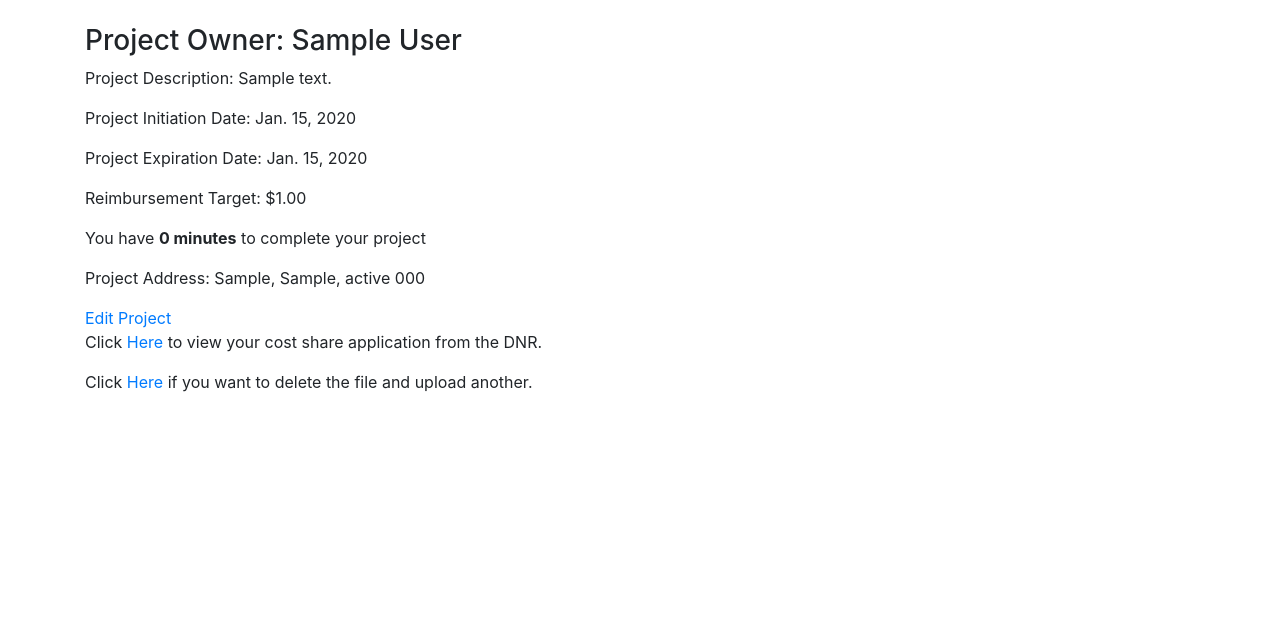
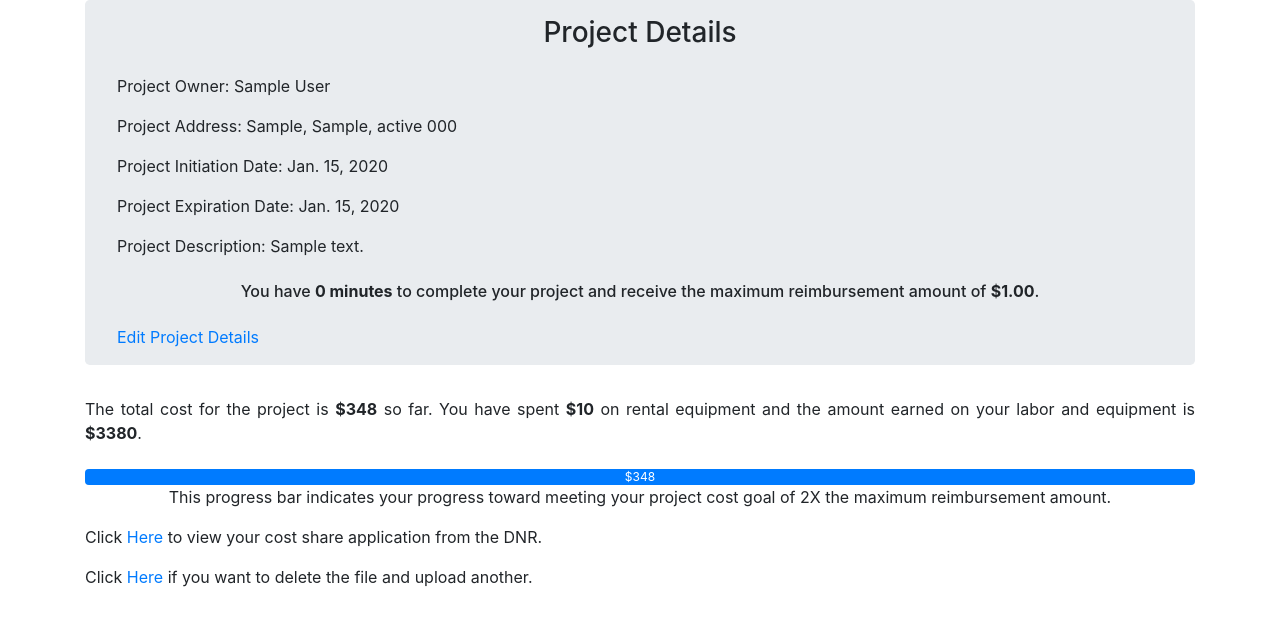
Before and after one commit to nistalb/DNR, a Django app: page /landing/ in a window 1280 px wide. Shown: the part 60-686 px from the top of the page. Run offline with Django 3.2, Linux system fonts and the light colour scheme; a user stored in the database is signed in; tables that the repository leaves empty hold one stand-in row (values such as "Sample post"); some libraries are stand-ins or nearby versions.

Commit message:
adds progress bar to summary page and adds summary data

```diff
--- a/main_app/templates/base.html
+++ b/main_app/templates/base.html
@@ -55,7 +55,7 @@
         $(document).ready(function() {
             $('.datepicker').datepicker({
                 format: 'yyyy-mm-dd',
-                startDate: '-3d',
+                startDate: '-3m',
                 todayHighlight: 'True'
             });
         });
--- a/main_app/templates/labor/create.html
+++ b/main_app/templates/labor/create.html
@@ -6,7 +6,7 @@
     <div class="form">
         <form action="{% url 'labor_create' %}" method="POST">
             {% csrf_token %}
-            <h2 class='row justify-content-center mt-4'>Add Labor</h2>
+            <h2 class='text-center mt-4'>Add Labor</h2>
 
             <div class="form-row">
                 <div class="form-group col-md-6">
@@ -30,7 +30,7 @@
             </div>
 
             {% buttons %}
-                <div class="row justify-content-center">
+                <div class="text-center">
                     <input class='btn btn-primary' type="submit" value='Add'>
                 </div>
             {% endbuttons %}
@@ -38,7 +38,7 @@
     </div>
     <hr>
     <div>
-        <h2 class="row justify-content-center mt-5">Labor Log</h2>
+        <h2 class="text-center mt-5">Labor Log</h2>
         <table class="table table-bordered">
             <thead>
                 <th>Date</th>
--- a/main_app/templates/labor/edit.html
+++ b/main_app/templates/labor/edit.html
@@ -4,7 +4,7 @@
 {% block content %}
 
 <div  class="container edit_form">
-    <h2 class='row justify-content-center mt-4'>Edit Labor Entry</h2>
+    <h2 class='text-center mt-4'>Edit Labor Entry</h2>
 
     <form action="{% url 'labor_edit' labor.id %}" method="POST">
         {% csrf_token %}
@@ -16,7 +16,7 @@
         {% endfor %}
 
         {% buttons%}
-            <div class='row justify-content-center'>
+            <div class='text-center'>
                 <input class="btn btn-primary mx-1" type="submit" value="Submit">
                 <a class="btn btn-secondary mx-1" href="{% url 'labor_create' %}">Cancel</a>
             </div>
--- a/main_app/templates/landing.html
+++ b/main_app/templates/landing.html
@@ -4,18 +4,31 @@
 {% block content %}
 
 <div id="content" class="container">
-    <div class='mt-4'>
-        <h3>Project Owner: {{ user.first_name|capfirst }} {{user.last_name|capfirst}}</h3>
-        <p>Project Description: {{ project.description }} </p>
-        <p>Project Initiation Date: {{ project.date }}</p>
-        <p>Project Expiration Date: {{ project.expiration_date }}</p>
-        <p>Reimbursement Target: ${{ project.reimbursement }}</p>
-        <p>You have <strong>{{project.expiration_date|timeuntil}}</strong> to complete your project</p>
+    <div class="jumbotron py-3">
+        <div >
+            <h3 class='text-center mb-4'>Project Details</h3>
+            <p >Project Owner: {{ user.first_name|capfirst }} {{user.last_name|capfirst}}</p>
+            <p>Project Address: {{ project.street }}, {{ project.city }}, {{ project.state }} {{ project.zip_code }}</p>
+            <p>Project Initiation Date: {{ project.date }}</p>
+            <p>Project Expiration Date: {{ project.expiration_date }}</p>
+            <p>Project Description: {{ project.description }} </p>
+            <p class='h6 my-4 text-center'>You have <strong>{{project.expiration_date|timeuntil}}</strong> to complete your project and receive the maximum reimbursement amount of <strong>${{ project.reimbursement }}</strong>.</p>
+
+            <a href="{% url 'project_edit' pk=project.pk %}">Edit Project Details</a>
+        </div>
     </div>
-    <div>
-        <p>Project Address: {{ project.street }}, {{ project.city }}, {{ project.state }} {{ project.zip_code }}</p>
-        <a href="{% url 'project_edit' pk=project.pk %}">Edit Project</a>
+
+
+
+    <p class='text-justify'>The total cost for the project is <strong>${{total_cost}}</strong> so far.  You have spent <strong>${{rental_sum}}</strong> on rental equipment and the amount earned on your labor and equipment is <strong>${{labor_cost}}0</strong>.</p>
+
+    <div class="progress mt-4">
+        <div class="progress-bar" role='progressbar' style='width: {{completion}}%' aria-valuenow='24' aria-valuemin='0' aria-valuemax='100'>${{total_cost}}</div>
     </div>
+    <div class="text-center">
+        <p>This progress bar indicates your progress toward meeting your project cost goal of 2X the maximum reimbursement amount.</p>
+    </div>
+
 
     {% for pdf in pdf %}
         <p>Click <span><a href="{{pdf.url}}">Here</a></span> to view your cost share application from the DNR.</p>
@@ -35,6 +48,8 @@
             </form>
         </div>
     {% endfor %}
+
 </div>
 
+
 {% endblock %}
--- a/main_app/templates/register/edit.html
+++ b/main_app/templates/register/edit.html
@@ -4,7 +4,7 @@
 {% block content%}
 
 <div class="container edit_form">
-    <h2 class='row justify-content-center mt-4'>Edit User Information</h2>
+    <h2 class='text-center mt-4'>Edit User Information</h2>
 
     <form method="POST">
         {% csrf_token %}
@@ -27,7 +27,7 @@
         </div>
 
         {% buttons %}
-            <div class="row justify-content-center">
+            <div class="text-center">
                 <input class="btn btn-primary mx-1" type="submit" value="Update">
                 <a class="btn btn-secondary mx-1" href="{% url 'landing' %}">Cancel</a>
             </div>
--- a/main_app/templates/register/login.html
+++ b/main_app/templates/register/login.html
@@ -3,18 +3,18 @@
 
 {% block content %}
     <div class="container edit_form">
-        <h1 class='row justify-content-center mt-4'>Log In</h1>
+        <h1 class='text-center mt-4'>Log In</h1>
         <form class='form' method="POST">
             {% csrf_token %}
             {% bootstrap_form form %}
             {% buttons %}
-                <div class='row justify-content-center'>
+                <div class='text-center'>
                     <button type='submit' class='btn btn-primary'>Login</button>
                 </div>
             {% endbuttons %}
         </form>
         <hr class='mt-4 mb-3'>
-        <p class='row justify-content-center'>Not a member yet?<span>
+        <p class='text-center'>Not a member yet?<span>
             <a href="{% url 'register' %}">&nbsp Register</a>
         </span></p>
     </div>
--- a/main_app/templates/register/register.html
+++ b/main_app/templates/register/register.html
@@ -4,7 +4,7 @@
 {% block content %}
 
 <div class="container edit_form">
-    <h2 class='row justify-content-center mt-4'>Regstration Form</h2>
+    <h2 class='text-center mt-4'>Regstration Form</h2>
     <form class='form' method="POST">
         {% csrf_token %}
 
@@ -35,7 +35,7 @@
         </div>
 
         {% buttons %}
-            <div class="row justify-content-center">
+            <div class="text-center">
                 <button class="btn btn-primary" type="submit">Register</button>
             </div>
         {% endbuttons %}
--- a/main_app/templates/rental/create.html
+++ b/main_app/templates/rental/create.html
@@ -5,7 +5,7 @@
 
 <div class="container">
     <div class="form">
-        <h2 class='row justify-content-center mt-4'>Add Rental Equipment</h2>
+        <h2 class='text-center mt-4'>Add Rental Equipment</h2>
         <form action="{% url 'rental_create' %}" method="POST">
             {% csrf_token %}
 
@@ -28,7 +28,7 @@
             </div>
 
             {% buttons %}
-            <div class="row justify-content-center">
+            <div class="text-center">
                 <input class="btn btn-primary mx-1" type="submit" value="Add">
             </div>
             {% endbuttons %}
@@ -36,7 +36,7 @@
     </div>
     <hr>
     <div class="form">
-        <h2 class="row justify-content-center mt-5">Rental Log</h2>
+        <h2 class="text-center mt-5">Rental Log</h2>
         <table class="table table-bordered">
             <thead>
                 <th>Equipment</th>
--- a/main_app/templates/rental/edit.html
+++ b/main_app/templates/rental/edit.html
@@ -4,7 +4,7 @@
 {% block content %}
 
 <div class="container edit_form">
-    <h2 class='row justify-content-center mt-4'>Edit Rental Entry</h2>
+    <h2 class='text-center mt-4'>Edit Rental Entry</h2>
 
     <form method="POST">
         {% csrf_token %}
@@ -16,7 +16,7 @@
         {% endfor %}
 
         {% buttons %}
-        <div class='row justify-content-center'>
+        <div class='text-center'>
             <input class="btn btn-primary mx-1" type="submit" value="Submit">
             <a class="btn btn-secondary mx-1" href="{% url 'rental_create' %}">Cancel</a>
         </div>
--- a/main_app/views.py
+++ b/main_app/views.py
@@ -44,10 +44,22 @@ def landing(request):
     if request.user.id in Project.objects.values_list('owner_id', flat=True):
         user = User.objects.get(id=request.user.id)
         project = Project.objects.get(owner_id=request.user.id)
-        rental_sum = Rental.objects.filter(project_id=project.id).aggregate(Sum('cost'))['cost__sum']
         pdf = project.pdf_set.all()
         pdf_form = PdfForm()
-        context = {'user': user, 'project': project, 'rental_sum': rental_sum, 'pdf_form': pdf_form, 'pdf': pdf}
+
+        # summary costs
+        rental_sum = Rental.objects.filter(project_id=project.id).aggregate(Sum('cost'))['cost__sum']
+        total_hours_cost = 25 * Labor.objects.filter(project_id=project.id).aggregate(Sum('total_hours'))['total_hours__sum']
+        chainsaw_hours_cost = 8 * Labor.objects.filter(project_id=project.id).aggregate(Sum('chainsaw_hours'))['chainsaw_hours__sum']
+        small_equipment_hours_cost = 20 * Labor.objects.filter(project_id=project.id).aggregate(Sum('small_equip_hours'))['small_equip_hours__sum']
+        large_equipment_hours_cost = 60 * Labor.objects.filter(project_id=project.id).aggregate(Sum('large_equip_hours'))['large_equip_hours__sum']
+        total_labor_cost = total_hours_cost + chainsaw_hours_cost + small_equipment_hours_cost + large_equipment_hours_cost
+        total_cost = rental_sum + total_labor_cost
+
+        # for status bar
+        completion = (total_cost / (project.reimbursement* 2)) * 100
+
+        context = {'user': user, 'project': project, 'rental_sum': rental_sum, 'pdf_form': pdf_form, 'pdf': pdf, "labor_cost": total_labor_cost, 'total_cost': total_cost, 'completion': completion}
         return render(request, 'landing.html', context)
     else:
         return redirect('project_create')
```
